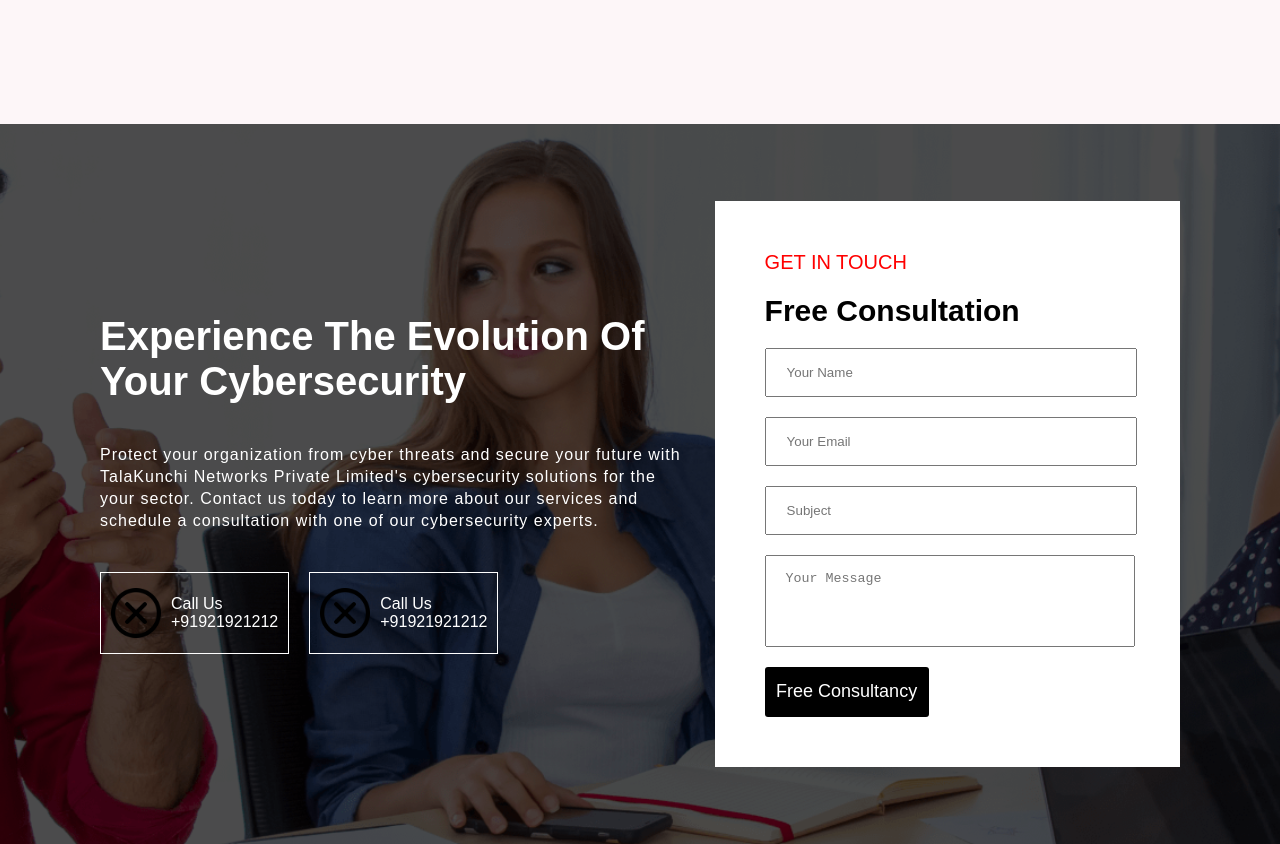
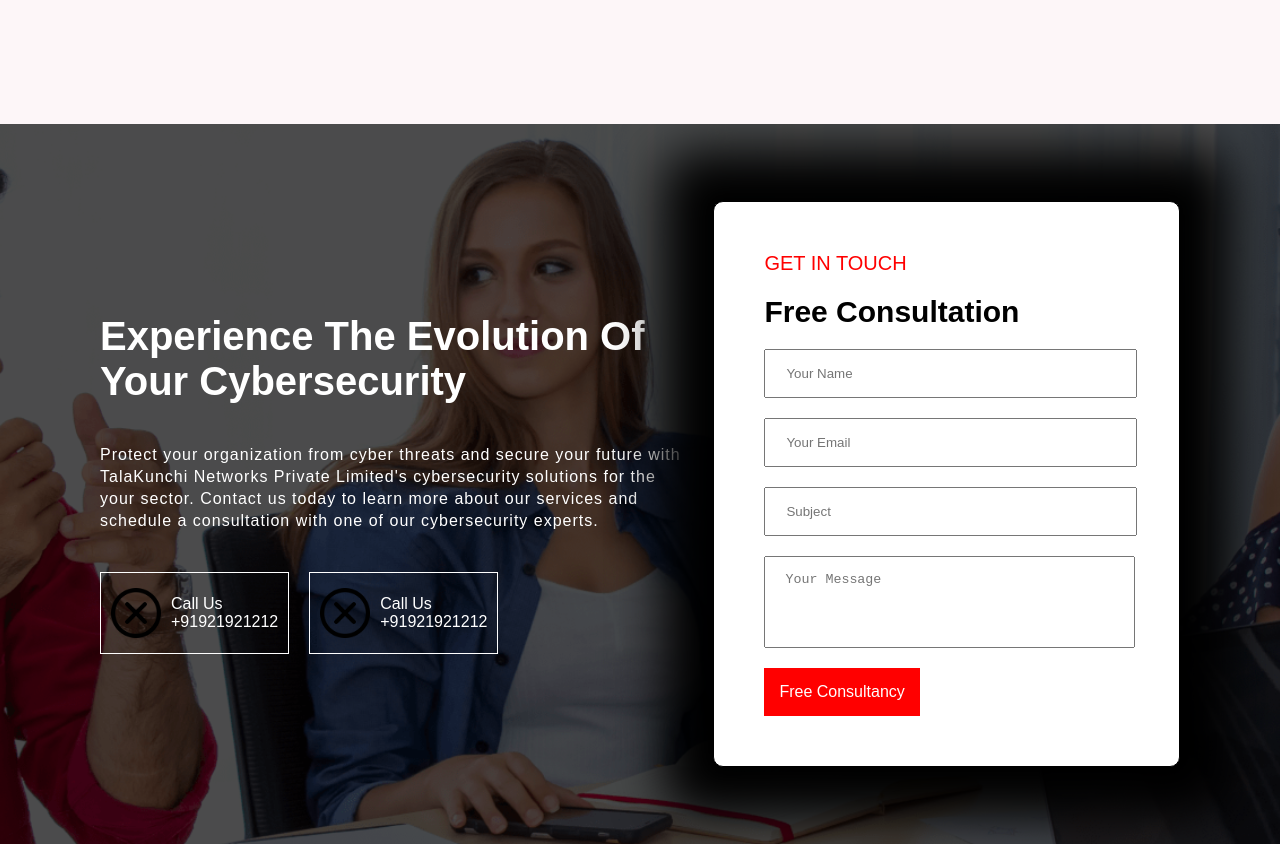
Before and after one commit to MayurKalwar0251/PwnPilot, a React (Vite) app: page / in a window 1280 px wide. Shown: the part 5700-6544 px from the top of the page. Built offline with nearby package versions, Linux system fonts and the light colour scheme.

Commit message:
Changed Layout

```diff
--- a/src/components/evolution of cyber/EvolutionOfCyber.jsx
+++ b/src/components/evolution of cyber/EvolutionOfCyber.jsx
@@ -59,7 +59,7 @@ const EvolutionOfCyber = () => {
                   className="input"
                   placeholder="Your Message"
                 />
-                <div className="btn">Free Consultancy</div>
+                <div className="form-btn">Free Consultancy</div>
               </div>
             </div>
           </div>
--- a/src/components/evolution of cyber/evolution-of-cyber.css
+++ b/src/components/evolution of cyber/evolution-of-cyber.css
@@ -9,7 +9,7 @@
   align-items: center;
   color: white;
   font-family: sans-serif;
-  background-color: aquamarine;
+  overflow-x: hidden;
 }
 
 .evolution-overlay {
@@ -55,6 +55,10 @@
 .evolution-btns {
   display: flex;
   gap: 20px;
+}
+
+.btn {
+  background-color: aqua;
 }
 
 .evolution-btn {
@@ -103,6 +107,9 @@ img {
   align-items: center;
   color: black;
   width: 400px;
+  border: 1px solid black;
+  box-shadow: 0px 0px 50px 50px black;
+  border-radius: 10px;
 }
 
 .form {
@@ -140,9 +147,18 @@ textarea {
   resize: none;
 }
 
+.form-btn {
+  background-color: red;
+  color: white;
+  padding: 15px;
+  width: max-content;
+  display: flex;
+  justify-content: center;
+}
+
 @media (max-width: 1200px) {
   .evolution-container {
-    height: 100vh;
+    height: 60vh;
   }
   .evolution-head {
     font-size: 40px;
@@ -175,7 +191,7 @@ textarea {
 }
 @media (max-width: 750px) {
   .evolution-container {
-    height: 150vh;
+    height: 100vh;
   }
 
   .evolution-content {
@@ -227,14 +243,17 @@ textarea {
     margin-right: 0px;
     margin-top: 20px;
     padding-block: 20px;
-    padding: 10px;
+    padding: 20px;
   }
 
   .form-inputs {
-    width: 90%;
+    width: 97%;
   }
 
   .input {
-    padding: 8px;
+    padding: 8px 10px;
   }
 }
+
+@media (max-width: 350px) {
+}
--- a/src/components/navbar/Navbar.css
+++ b/src/components/navbar/Navbar.css
@@ -106,7 +106,7 @@
 }
 
 .btn {
-  background-color: black;
+  background-color: black !important;
   color: white;
   border-radius: 3px;
   display: flex;
@@ -165,7 +165,7 @@
     display: flex;
     align-items: center;
     height: 100%;
-    padding-right: 60px;
+    padding-right: 120px;
   }
 
   .items {
@@ -285,7 +285,6 @@
     font-size: 30px;
     border: none;
     cursor: pointer;
-    right: 20px;
     z-index: 2;
     padding: 0px 10px;
   }
```
